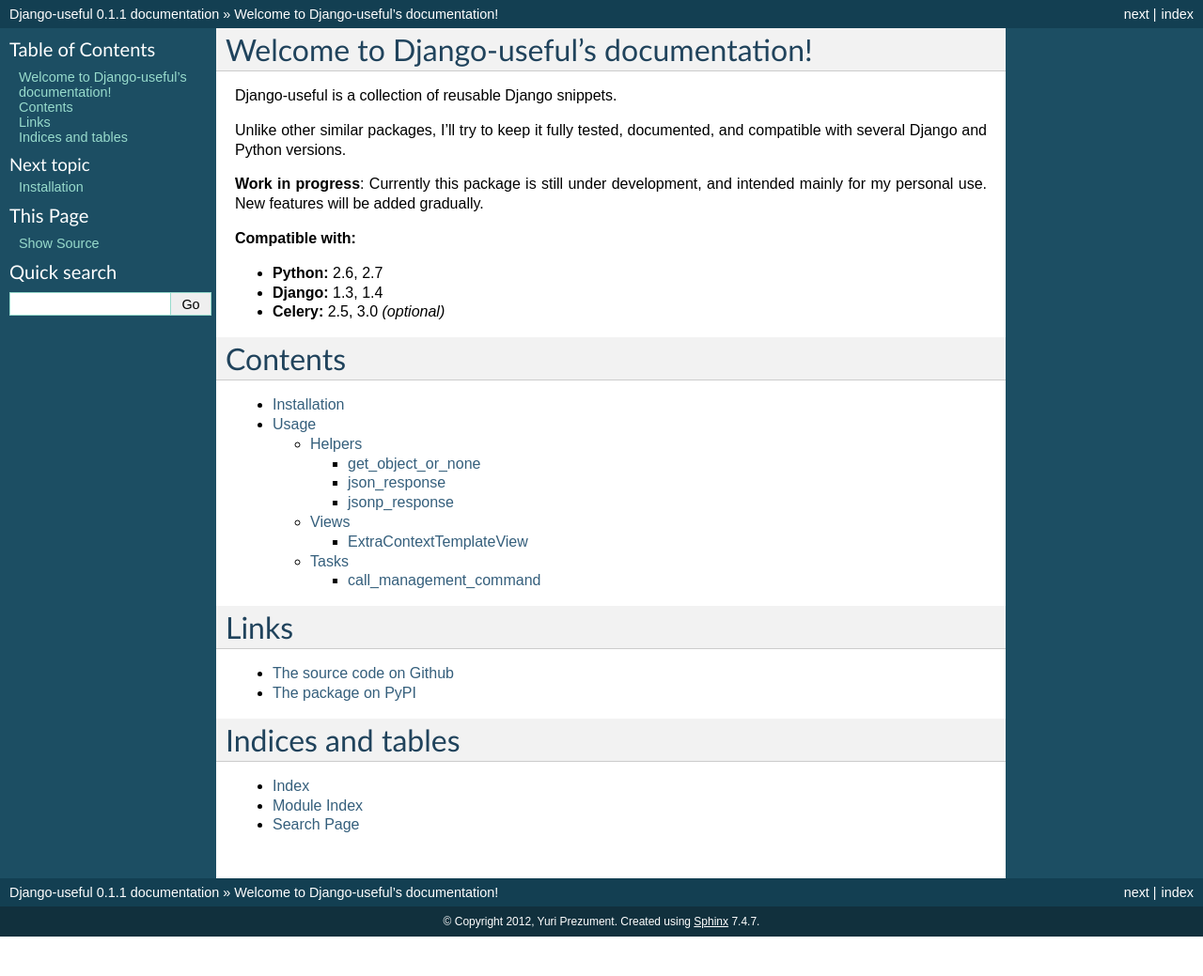
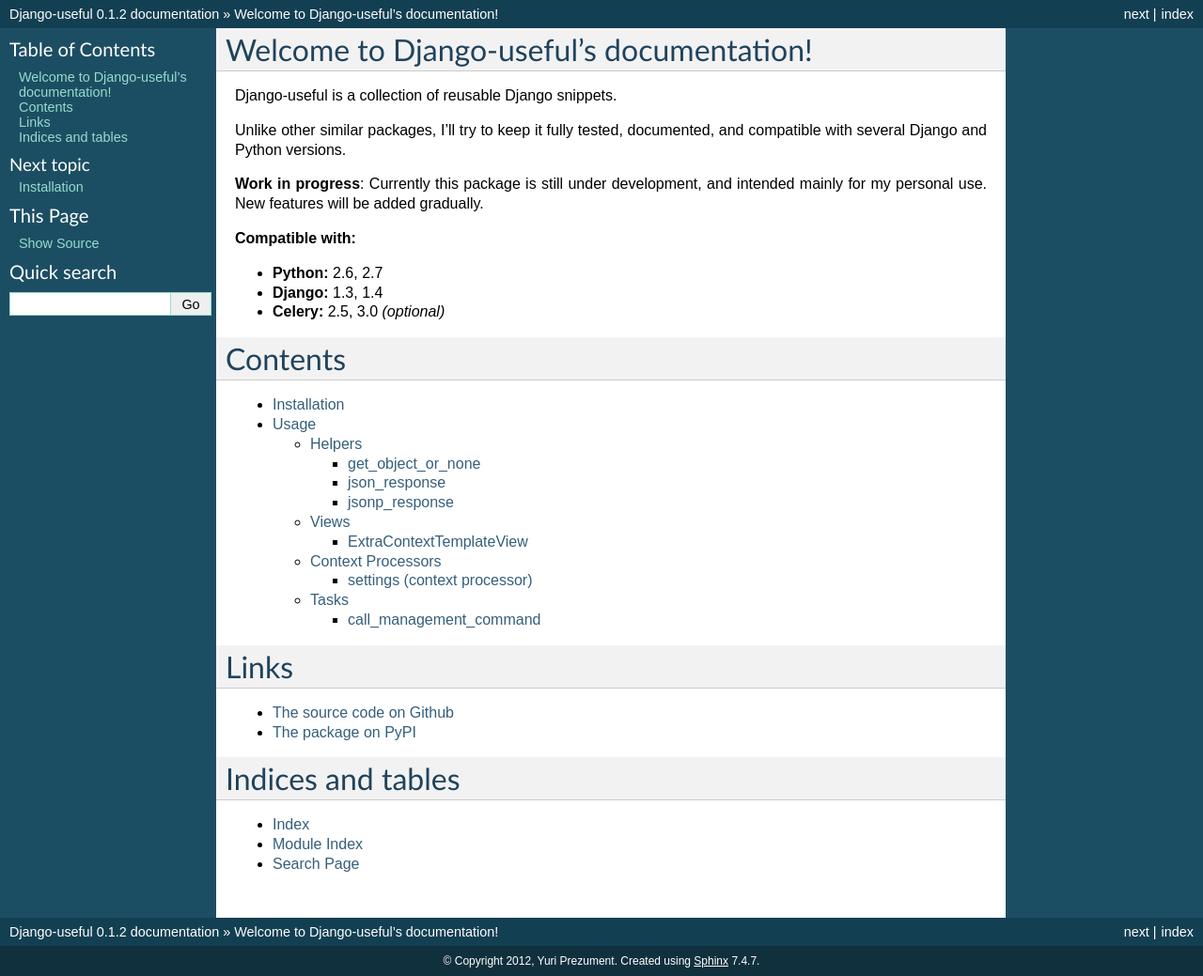
Before and after one commit to yprez/django-useful, a Sphinx documentation site: the page built from docs/index.rst, in a window 1280 px wide. Shown: the whole page at 94% size. Built offline with Sphinx 7.4.7, drawn with Linux system fonts in a browser that asks for light colours; before the commit the page ends 997 px from its top, so only the background shows below that.

Commit message:
Docs for context_processors.settings

```diff
--- a/docs/conf.py
+++ b/docs/conf.py
@@ -49,9 +49,9 @@
 # built documents.
 #
 # The short X.Y version.
-version = '0.1.1'
+version = '0.1.2'
 # The full version, including alpha/beta/rc tags.
-release = '0.1.1'
+release = '0.1.2'
 
 # The language for content autogenerated by Sphinx. Refer to documentation
 # for a list of supported languages.
```
Also changed, not shown: docs/usage.rst (+27 -0 lines).
